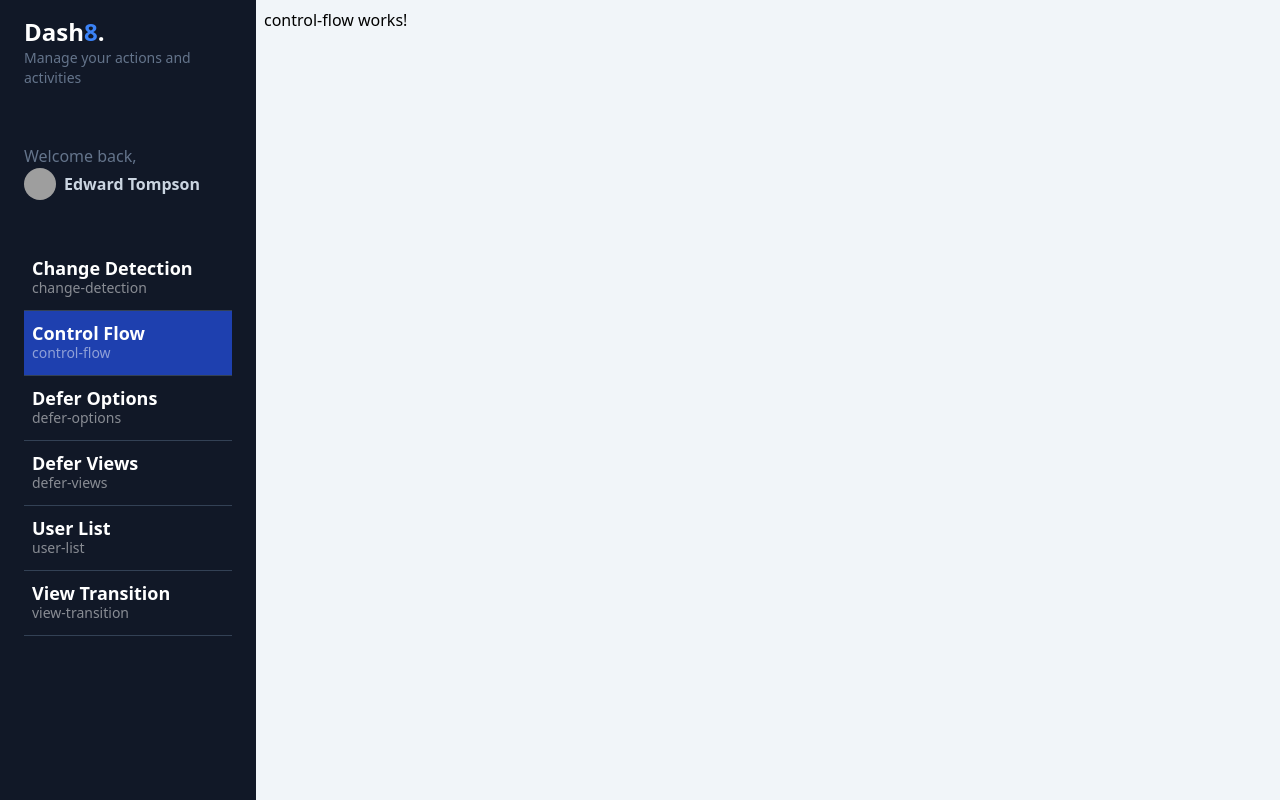
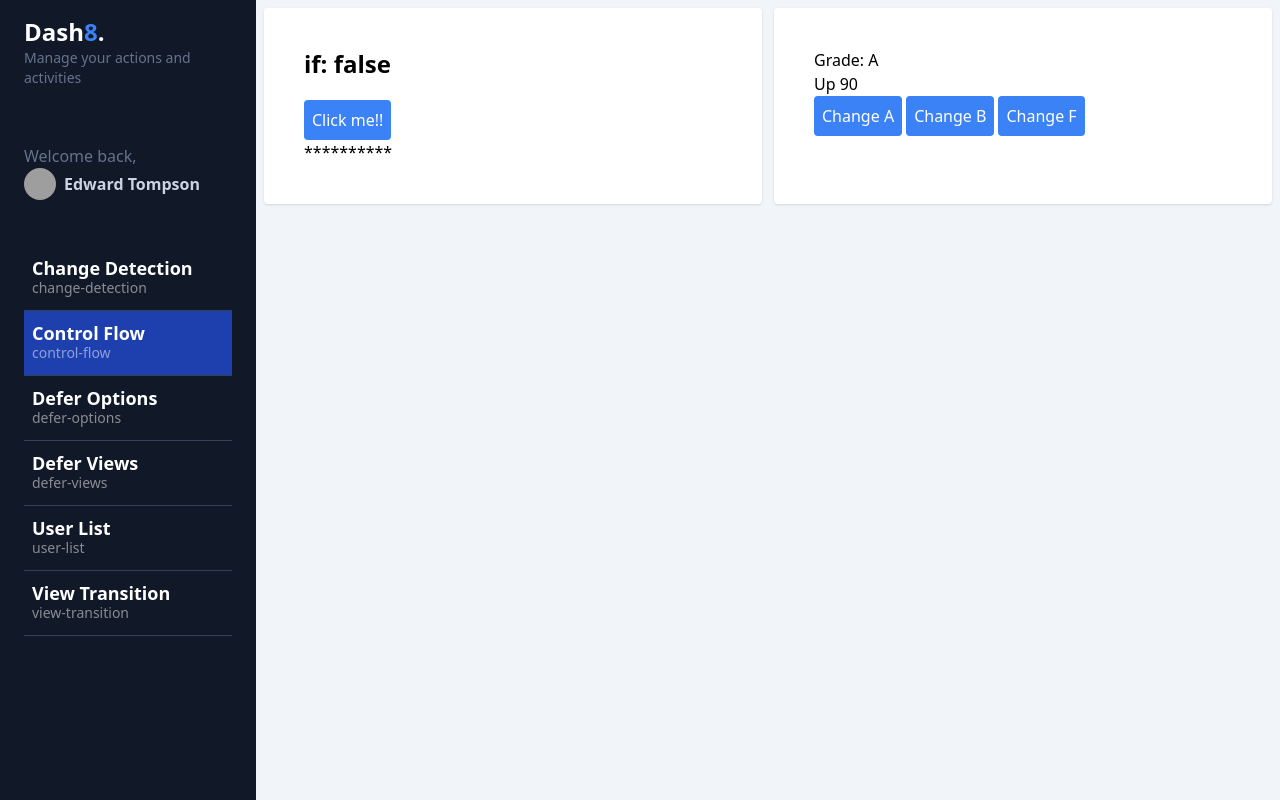
Before and after one commit to cuadros-code/Angular-Latest-v18, an Angular app: page /dashboard/control-flow in a window 1280 px wide. Built offline with nearby package versions, Linux system fonts and the light colour scheme; grey boxes are pictures that could not be loaded.

Commit message:
@if, @else, @switch @case @default

```diff
--- a/src/app/dashboard/pages/control-flow/control-flow.component.html
+++ b/src/app/dashboard/pages/control-flow/control-flow.component.html
@@ -1 +1,60 @@
-<p>control-flow works!</p>
+<section class="grid grid-cols-1 md:grid-cols-2 gap-3">
+  <div class="bg-white rounded shadow p-10">
+
+    <h2 class="text-2xl font-bold mb-5">if: {{ showContent() }}</h2>
+
+    <button
+      class="p-2 bg-blue-500 rounded text-white"
+      (click)="toggleContent()"
+    >
+      Click me!!
+    </button>
+
+    @if ( showContent() ) {
+      <p>Hola Mundo</p>
+    } @else {
+      <p>**********</p>
+    }
+
+  </div>
+
+  <div class="bg-white rounded shadow p-10">
+    <h2>Grade: {{ grade() }}</h2>
+    @switch ( grade() ) {
+      @case ("A") {
+        <p>Up 90</p>
+      }
+      @case ("B") {
+        <p>Up 80</p>
+      }
+      @case ("F") {
+        <p>Failed</p>
+      }
+      @default {
+        <p>Not found</p>
+      }
+    }
+
+    <button
+      class="p-2 bg-blue-500 rounded text-white mr-1"
+      (click)="changeGrade('A')"
+    >
+      Change A
+    </button>
+
+    <button
+      class="p-2 bg-blue-500 rounded text-white mr-1"
+      (click)="changeGrade('B')"
+    >
+      Change B
+    </button>
+
+    <button
+      class="p-2 bg-blue-500 rounded text-white"
+      (click)="changeGrade('F')"
+    >
+      Change F
+    </button>
+
+  </div>
+</section>
--- a/src/app/dashboard/pages/control-flow/control-flow.component.ts
+++ b/src/app/dashboard/pages/control-flow/control-flow.component.ts
@@ -1,5 +1,8 @@
 import { CommonModule } from '@angular/common';
-import { ChangeDetectionStrategy, Component } from '@angular/core';
+import { ChangeDetectionStrategy, Component, signal } from '@angular/core';
+
+
+type Grade = "A" | "B" | "F"
 
 @Component({
   selector: 'app-control-flow',
@@ -8,11 +11,21 @@ import { ChangeDetectionStrategy, Component } from '@angular/core';
     CommonModule,
   ],
   templateUrl: './control-flow.component.html',
-  styles: `
-    :host {
-      display: block;
-    }
-  `,
+  styles: ``,
   changeDetection: ChangeDetectionStrategy.OnPush,
 })
-export default class ControlFlowComponent { }
+export default class ControlFlowComponent {
+
+  public showContent = signal(false)
+  public grade = signal<Grade>("A")
+
+  toggleContent() {
+    this.showContent.update( value => !value)
+  }
+
+
+  changeGrade(grade: Grade){
+    this.grade.set(grade)
+  }
+
+}
```
